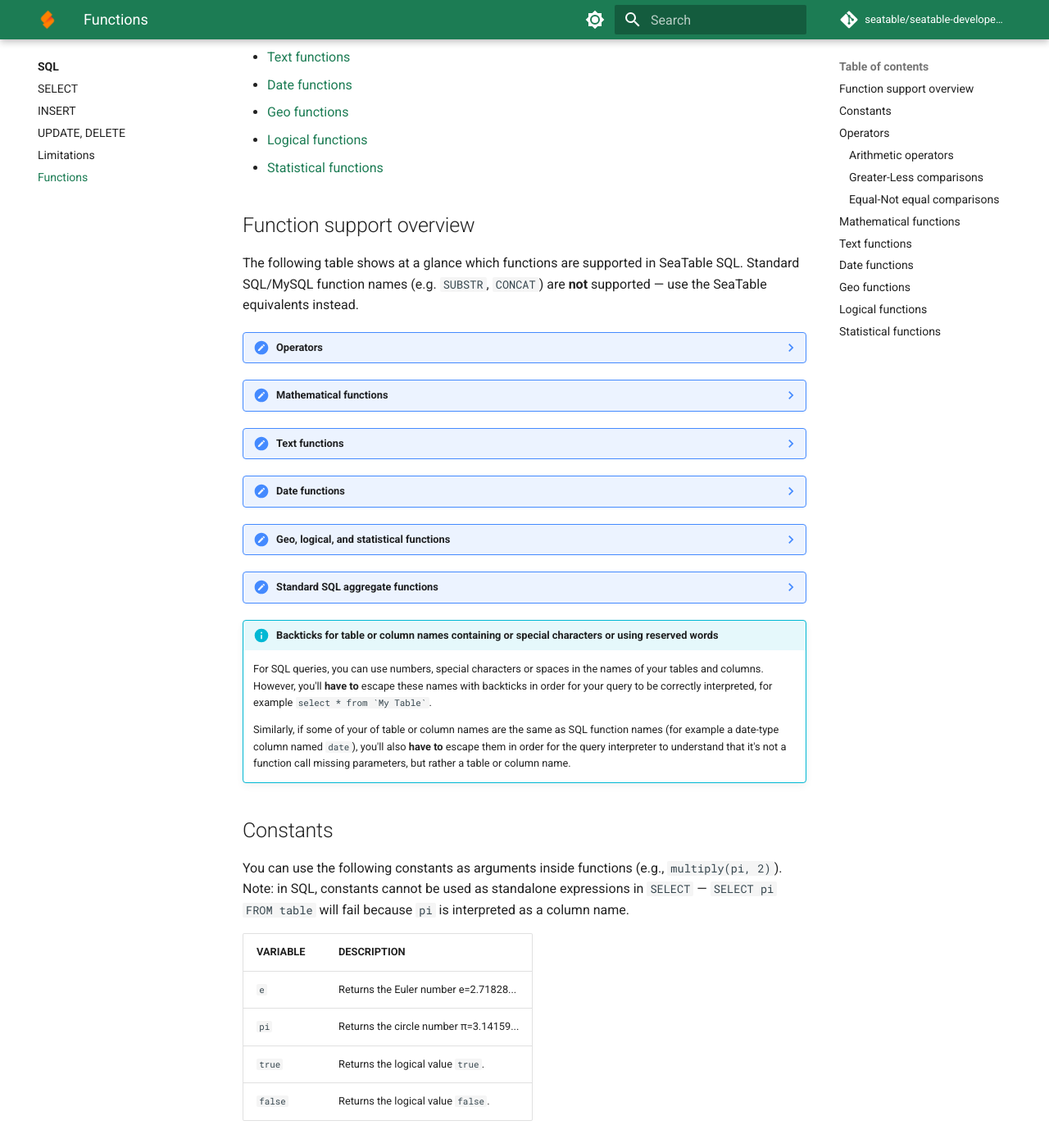
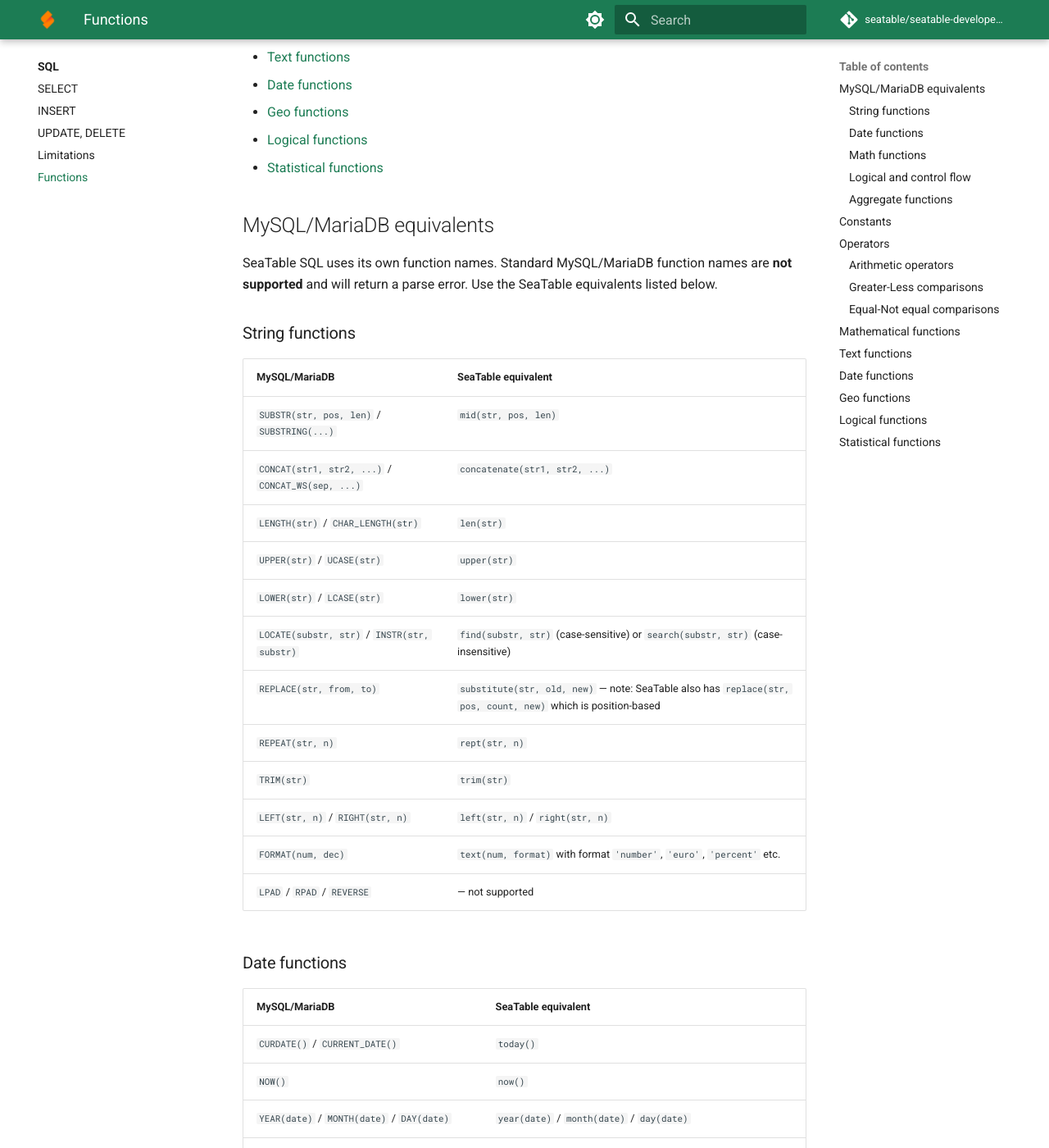
Before and after one commit to seatable/seatable-developer-docs, an MkDocs documentation site: the page built from docs/sql/functions.md, in a window 1280 px wide and 1400 px high, scrolled down 623 px. Shown: the whole window at 82% size. Built offline with MkDocs 1.6.1 and Material for MkDocs 9.7.7, drawn with Linux system fonts in a browser that asks for light colours; emoji names are drawn with the system emoji font; comment, search, counter and statistics services are not loaded; some of the changed text lies outside the part shown.

Commit message:
Replace function overview with MySQL/MariaDB equivalents table
Remove the redundant collapsible "Function support overview" tables
and replace with a single MySQL/MariaDB → SeaTable mapping table.

Developers coming from MySQL can now immediately see which function
to use instead (e.g. SUBSTR → mid, CONCAT → concatenate). Functions
without a SeaTable equivalent are explicitly marked as not supported.

The detailed function reference with syntax and examples remains below.

Net reduction: 57 lines (117 removed, 60 added) — no information lost.

Co-Authored-By: Claude Opus 4.6 (1M context) <noreply@anthropic.com>

```diff
--- a/docs/sql/functions.md
+++ b/docs/sql/functions.md
@@ -15,123 +15,66 @@ The functions supported in SQL are roughly the same as the set of functions supp
 - [Logical functions](#logical-functions)
 - [Statistical functions](#statistical-functions)
 
-## Function support overview
+## MySQL/MariaDB equivalents
 
-The following table shows at a glance which functions are supported in SeaTable SQL. Standard SQL/MySQL function names (e.g. `SUBSTR`, `CONCAT`) are **not** supported — use the SeaTable equivalents instead.
+SeaTable SQL uses its own function names. Standard MySQL/MariaDB function names are **not supported** and will return a parse error. Use the SeaTable equivalents listed below.
 
-??? note "Operators"
+### String functions
 
-    | Function | Supported | Notes |
-    | :------- | :-------: | :---- |
-    | `add(num1, num2)` | :white_check_mark: | |
-    | `subtract(num1, num2)` | :white_check_mark: | |
-    | `multiply(num1, num2)` | :white_check_mark: | |
-    | `divide(num1, num2)` | :white_check_mark: | |
-    | `mod(num1, num2)` | :white_check_mark: | |
-    | `power(num1, num2)` | :white_check_mark: | |
-    | `greater(num1, num2)` | :white_check_mark: | |
-    | `lessthan(num1, num2)` | :white_check_mark: | |
-    | `greatereq(num1, num2)` | :white_check_mark: | |
-    | `lessthaneq(num1, num2)` | :white_check_mark: | |
-    | `equal(num1, num2)` | :white_check_mark: | |
-    | `unequal(num1, num2)` | :white_check_mark: | |
-    | Standard `+`, `-`, `*`, `/` | :white_check_mark: | Work in `SELECT` expressions |
+| MySQL/MariaDB | SeaTable equivalent |
+|:---|:---|
+| `SUBSTR(str, pos, len)` / `SUBSTRING(...)` | `mid(str, pos, len)` |
+| `CONCAT(str1, str2, ...)` / `CONCAT_WS(sep, ...)` | `concatenate(str1, str2, ...)` |
+| `LENGTH(str)` / `CHAR_LENGTH(str)` | `len(str)` |
+| `UPPER(str)` / `UCASE(str)` | `upper(str)` |
+| `LOWER(str)` / `LCASE(str)` | `lower(str)` |
+| `LOCATE(substr, str)` / `INSTR(str, substr)` | `find(substr, str)` (case-sensitive) or `search(substr, str)` (case-insensitive) |
+| `REPLACE(str, from, to)` | `substitute(str, old, new)` — note: SeaTable also has `replace(str, pos, count, new)` which is position-based |
+| `REPEAT(str, n)` | `rept(str, n)` |
+| `TRIM(str)` | `trim(str)` |
+| `LEFT(str, n)` / `RIGHT(str, n)` | `left(str, n)` / `right(str, n)` |
+| `FORMAT(num, dec)` | `text(num, format)` with format `'number'`, `'euro'`, `'percent'` etc. |
+| `LPAD` / `RPAD` / `REVERSE` | — not supported |
 
-??? note "Mathematical functions"
+### Date functions
 
-    | Function | Supported | Notes |
-    | :------- | :-------: | :---- |
-    | `abs(number)` | :white_check_mark: | |
-    | `ceiling(number, significance)` | :white_check_mark: | MySQL `CEIL` is not supported |
-    | `even(number)` | :white_check_mark: | |
-    | `exp(number)` | :white_check_mark: | |
-    | `floor(number, significance)` | :white_check_mark: | |
-    | `int(number)` | :white_check_mark: | |
-    | `lg(number)` | :white_check_mark: | |
-    | `log(number, base)` | :white_check_mark: | |
-    | `odd(number)` | :white_check_mark: | |
-    | `round(number, digits)` | :white_check_mark: | |
-    | `rounddown(number, digits)` | :white_check_mark: | |
-    | `roundup(number, digits)` | :white_check_mark: | |
-    | `sign(number)` | :white_check_mark: | |
-    | `sqrt(number)` | :white_check_mark: | |
+| MySQL/MariaDB | SeaTable equivalent |
+|:---|:---|
+| `CURDATE()` / `CURRENT_DATE()` | `today()` |
+| `NOW()` | `now()` |
+| `YEAR(date)` / `MONTH(date)` / `DAY(date)` | `year(date)` / `month(date)` / `day(date)` |
+| `HOUR(date)` / `MINUTE(date)` / `SECOND(date)` | `hour(date)` / `minute(date)` / `second(date)` |
+| `DATE_ADD(date, INTERVAL n unit)` | `dateAdd(date, n, 'unit')` |
+| `DATE_SUB(date, INTERVAL n unit)` | `dateAdd(date, -n, 'unit')` — use negative count |
+| `DATEDIFF(d1, d2)` | `dateDif(d1, d2, 'D')` — note: requires unit parameter |
+| `DATE_FORMAT(date, format)` | `isodate(date)` or `isomonth(date)` — limited formatting options |
+| `EXTRACT(YEAR FROM date)` | Use `year(date)`, `month(date)`, `day(date)` etc. |
 
-??? note "Text functions"
+### Math functions
 
-    | Function | Supported | Notes |
-    | :------- | :-------: | :---- |
-    | `concatenate(str1, str2, ...)` | :white_check_mark: | MySQL `CONCAT` is not supported |
-    | `exact(str1, str2)` | :white_check_mark: | |
-    | `find(findStr, sourceStr, start)` | :white_check_mark: | MySQL `LOCATE`/`INSTR` are not supported |
-    | `left(string, count)` | :white_check_mark: | |
-    | `len(string)` | :white_check_mark: | MySQL `LENGTH`/`CHAR_LENGTH` are not supported |
-    | `lower(string)` | :white_check_mark: | MySQL `LCASE` is not supported |
-    | `mid(string, start, count)` | :white_check_mark: | MySQL `SUBSTR`/`SUBSTRING` are not supported |
-    | `replace(str, start, count, new)` | :white_check_mark: | Different signature than MySQL `REPLACE(str, from, to)` |
-    | `rept(string, number)` | :white_check_mark: | MySQL `REPEAT` is not supported |
-    | `right(string, count)` | :white_check_mark: | |
-    | `search(findStr, sourceStr, start)` | :white_check_mark: | Case-insensitive version of `find` |
-    | `substitute(str, old, new, index)` | :white_check_mark: | |
-    | `T(value)` | :white_check_mark: | |
-    | `text(number, format)` | :white_check_mark: | |
-    | `trim(string)` | :white_check_mark: | |
-    | `upper(string)` | :white_check_mark: | MySQL `UCASE` is not supported |
-    | `value(string)` | :white_check_mark: | |
+| MySQL/MariaDB | SeaTable equivalent |
+|:---|:---|
+| `CEIL(n)` | `ceiling(n)` |
+| `ABS(n)` / `FLOOR(n)` / `ROUND(n)` / `SQRT(n)` | Same names: `abs(n)`, `floor(n)`, `round(n)`, `sqrt(n)` |
+| `MOD(a, b)` | `mod(a, b)` |
+| `POW(a, b)` / `POWER(a, b)` | `power(a, b)` |
+| `LOG(n)` / `LOG10(n)` | `log(n, base)` / `lg(n)` |
+| `TRUNCATE(n, d)` | `rounddown(n, d)` |
+| `RAND()` | — not supported |
 
-??? note "Date functions"
+### Logical and control flow
 
-    | Function | Supported | Notes |
-    | :------- | :-------: | :---- |
-    | `date(year, month, day)` | :white_check_mark: | |
-    | `dateAdd(date, count, unit)` | :white_check_mark: | MySQL `DATE_ADD` with `INTERVAL` syntax is not supported |
-    | `dateDif(start, end, unit)` | :white_check_mark: | MySQL `DATEDIFF(d1, d2)` is not supported |
-    | `day(date)` | :white_check_mark: | |
-    | `eomonth(startDate, n)` | :white_check_mark: | |
-    | `hour(date)` | :white_check_mark: | |
-    | `hours(startDate, endDate)` | :x: | Not supported in SQL; use `dateDif` instead |
-    | `isodate(date)` | :white_check_mark: | |
-    | `isomonth(date)` | :white_check_mark: | |
-    | `isoweeknum(date)` | :x: | Not supported in SQL; use `weeknum(date, 21)` |
-    | `minute(date)` | :white_check_mark: | |
-    | `month(date)` | :white_check_mark: | |
-    | `months(startDate, endDate)` | :white_check_mark: | |
-    | `networkdays(start, end, ...)` | :white_check_mark: | |
-    | `now()` | :white_check_mark: | MySQL `CURDATE`/`CURRENT_DATE` are not supported |
-    | `quarter(date)` | :white_check_mark: | |
-    | `second(date)` | :white_check_mark: | |
-    | `startofweek(date, weekStart)` | :white_check_mark: | |
-    | `today()` | :white_check_mark: | |
-    | `weekday(date, weekStart)` | :white_check_mark: | |
-    | `weeknum(date, return_type)` | :white_check_mark: | Use `return_type` 21 for ISO week numbers |
-    | `year(date)` | :white_check_mark: | |
+| MySQL/MariaDB | SeaTable equivalent |
+|:---|:---|
+| `CASE WHEN ... THEN ... END` | `if(condition, trueVal, falseVal)` or `ifs(cond1, val1, cond2, val2, ...)` |
+| `IFNULL(val, default)` / `COALESCE(...)` / `NULLIF(...)` | — not supported |
 
-??? note "Geo, logical, and statistical functions"
+### Aggregate functions
 
-    | Function | Supported | Notes |
-    | :------- | :-------: | :---- |
-    | `country(geolocation)` | :white_check_mark: | Requires geolocation column |
-    | `if(logical, trueVal, falseVal)` | :white_check_mark: | MySQL `CASE WHEN` is not supported |
-    | `ifs(logical1, val1, ...)` | :white_check_mark: | |
-    | `and(logical1, logical2, ...)` | :white_check_mark: | |
-    | `or(logical1, logical2, ...)` | :white_check_mark: | |
-    | `not(boolean)` | :white_check_mark: | |
-    | `switch(logical, m1, v1, ...)` | :white_check_mark: | |
-    | `xor(logical1, logical2, ...)` | :white_check_mark: | |
-    | `average(num1, num2, ...)` | :white_check_mark: | |
-    | `counta(val1, val2, ...)` | :white_check_mark: | |
-    | `countall(val1, val2, ...)` | :white_check_mark: | |
-    | `countblank(val1, val2, ...)` | :white_check_mark: | |
-    | `countItems(column)` | :white_check_mark: | Requires multi-select, collaborator, file, or image column |
-
-??? note "Standard SQL aggregate functions"
-
-    | Function | Supported | Notes |
-    | :------- | :-------: | :---- |
-    | `COUNT(*)` | :white_check_mark: | |
-    | `SUM(column)` | :white_check_mark: | |
-    | `MIN(column)` | :white_check_mark: | |
-    | `MAX(column)` | :white_check_mark: | |
-    | `AVG(column)` | :white_check_mark: | |
+| MySQL/MariaDB | SeaTable equivalent |
+|:---|:---|
+| `COUNT(*)` / `SUM(col)` / `MIN(col)` / `MAX(col)` / `AVG(col)` | Same names — standard SQL aggregates are supported |
+| `GROUP_CONCAT(col)` | — not supported |
 
 !!! info "Backticks for table or column names containing or special characters or using reserved words"
     For SQL queries, you can use numbers, special characters or spaces in the names of your tables and columns. However, you'll **have to** escape these names with backticks in order for your query to be correctly interpreted, for example `` select * from `My Table` ``.
```
